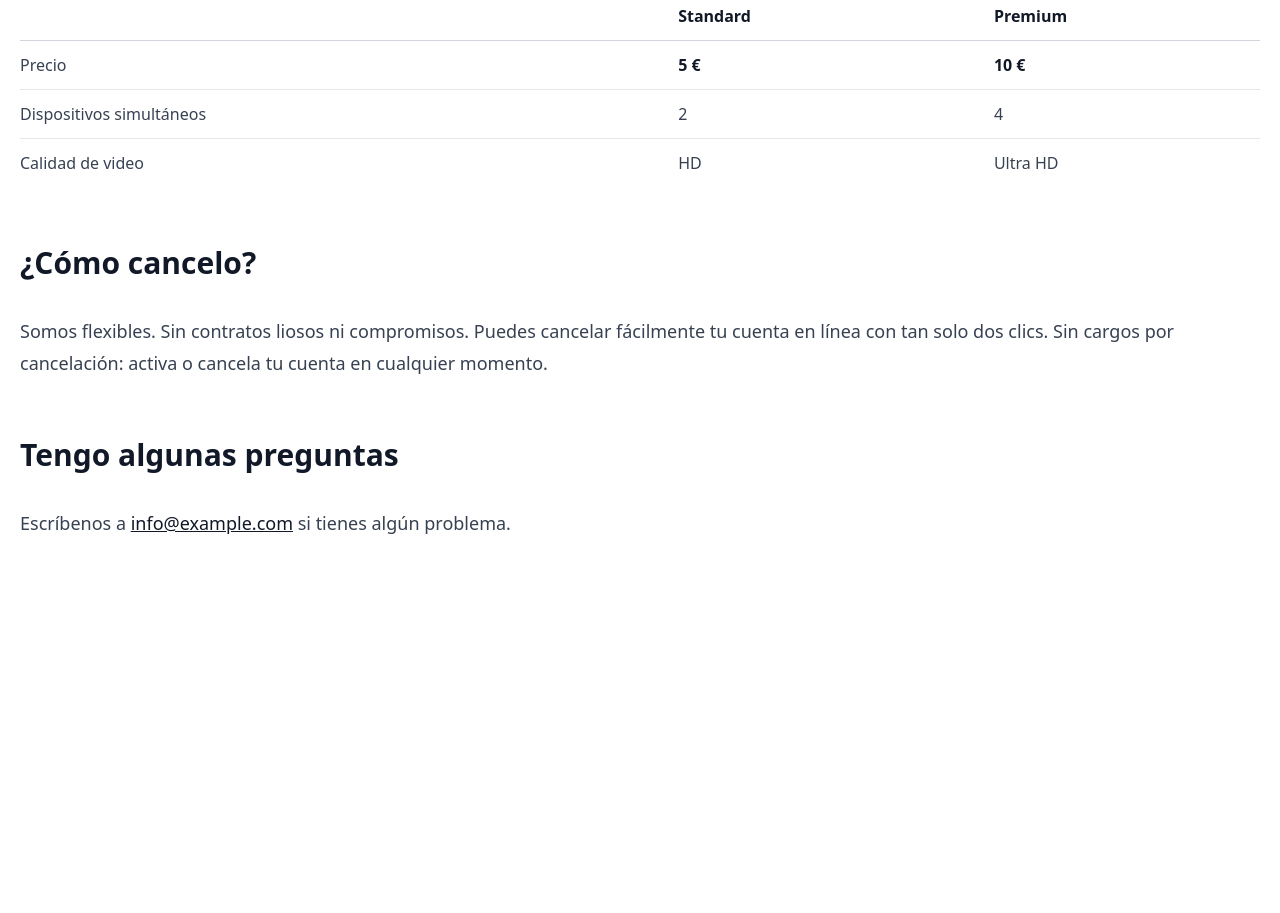
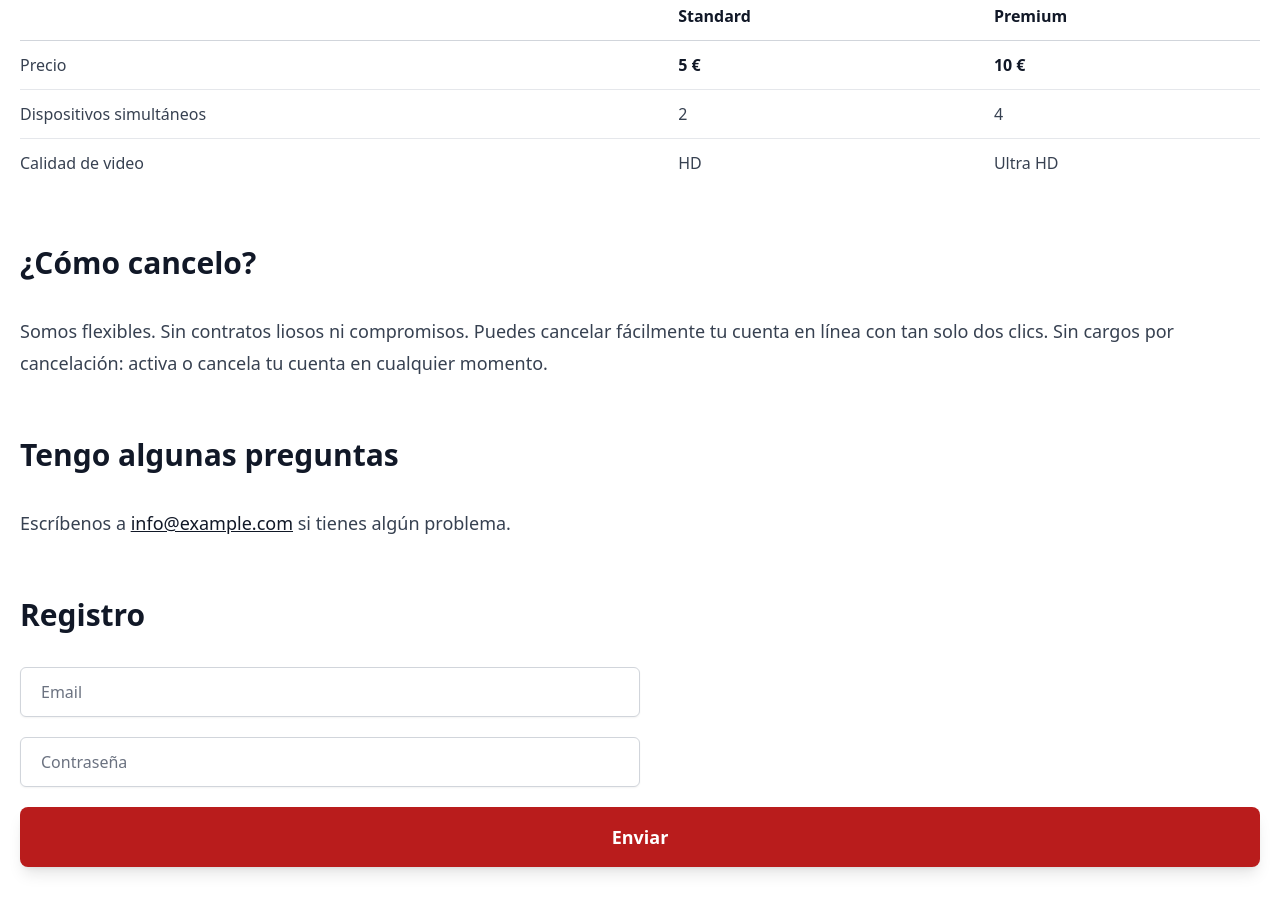
Before and after one commit to davidmles/curso-tailwindcss, a website: page index.html in a window 1280 px wide. Shown: the part 2263-3176 px from the top of the page. Before the commit the page ends 2882 px from the top, so only its background shows below. Drawn offline with Linux system fonts and the light colour scheme.

Commit message:
código final

```diff
--- a/index.html
+++ b/index.html
@@ -89,6 +89,22 @@
     <p>
       Escríbenos a <a href="mailto:info@example.com">info@example.com</a> si tienes algún problema.
     </p>
+
+    <h2>Registro</h2>
+
+    <form action="#" class="flex flex-col space-y-5">
+      <div>
+        <label for="email" class="sr-only">Email</label>
+        <input type="email" name="email" id="email" placeholder="Email">
+      </div>
+
+      <div>
+        <label for="password" class="sr-only">Contraseña</label>
+        <input type="password" name="password" id="password" placeholder="Contraseña">
+      </div>
+
+      <button class="btn">Enviar</button>
+    </form>
   </div>
 </body>
 </html>
--- a/src/tailwind.css
+++ b/src/tailwind.css
@@ -6,4 +6,9 @@
   .btn {
     @apply bg-red-700 text-white px-5 py-3 inline-block mt-10 rounded-lg shadow-lg font-semibold text-sm w-full sm:w-auto md:px-10 md:py-4 md:text-lg hover:bg-red-800 focus:outline-none focus:ring focus:ring-offset-2 focus:ring-red-800 focus:ring-opacity-50 active:bg-red-900 dark:focus:ring-red-400 dark:ring-offset-gray-900;
   }
+
+  input[type="email"],
+  input[type="password"] {
+    @apply w-full px-5 py-3 text-black border-gray-300 shadow-sm rounded-md sm:w-1/2 focus:ring-2 focus:ring-red-800 focus:ring-opacity-50 focus:border-transparent dark:focus:ring-red-400 dark:focus:ring-4 dark:focus:ring-opacity-50;
+  }
 }
```
Also changed, not shown: style.css.
